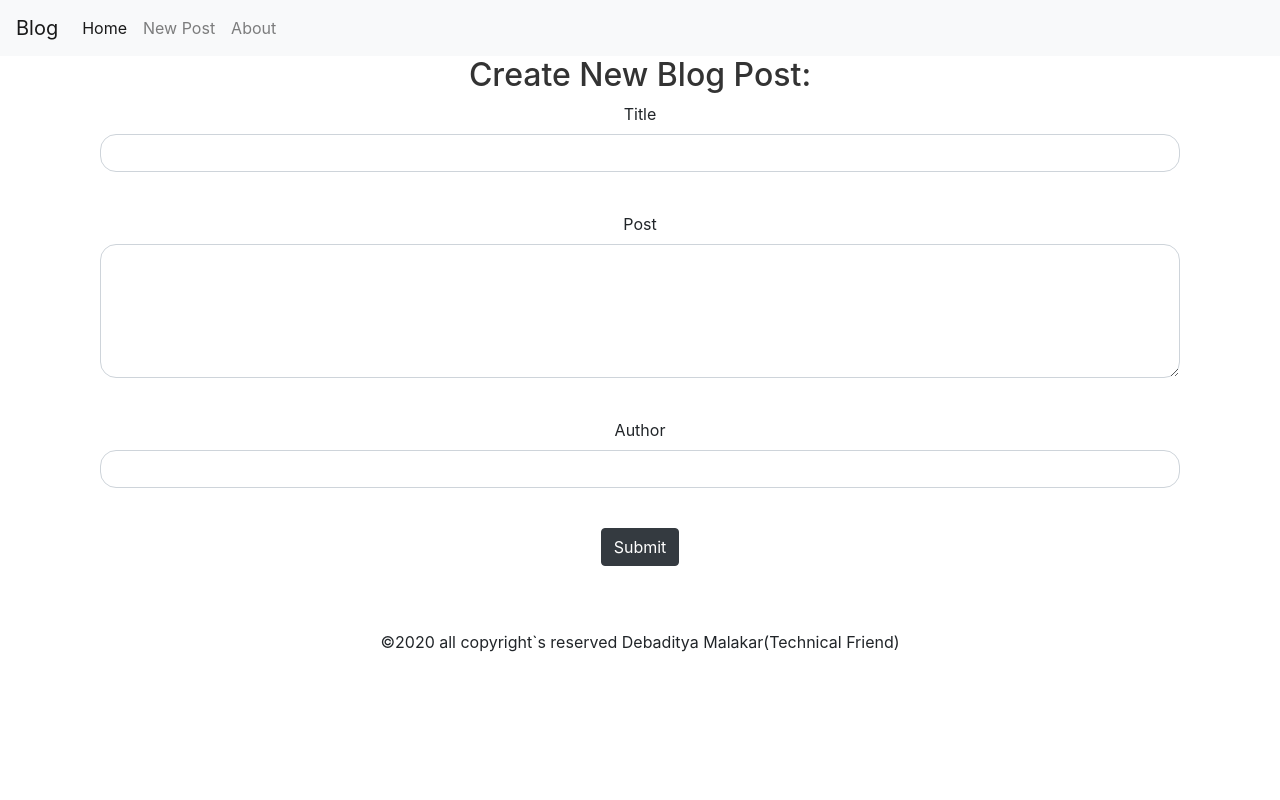
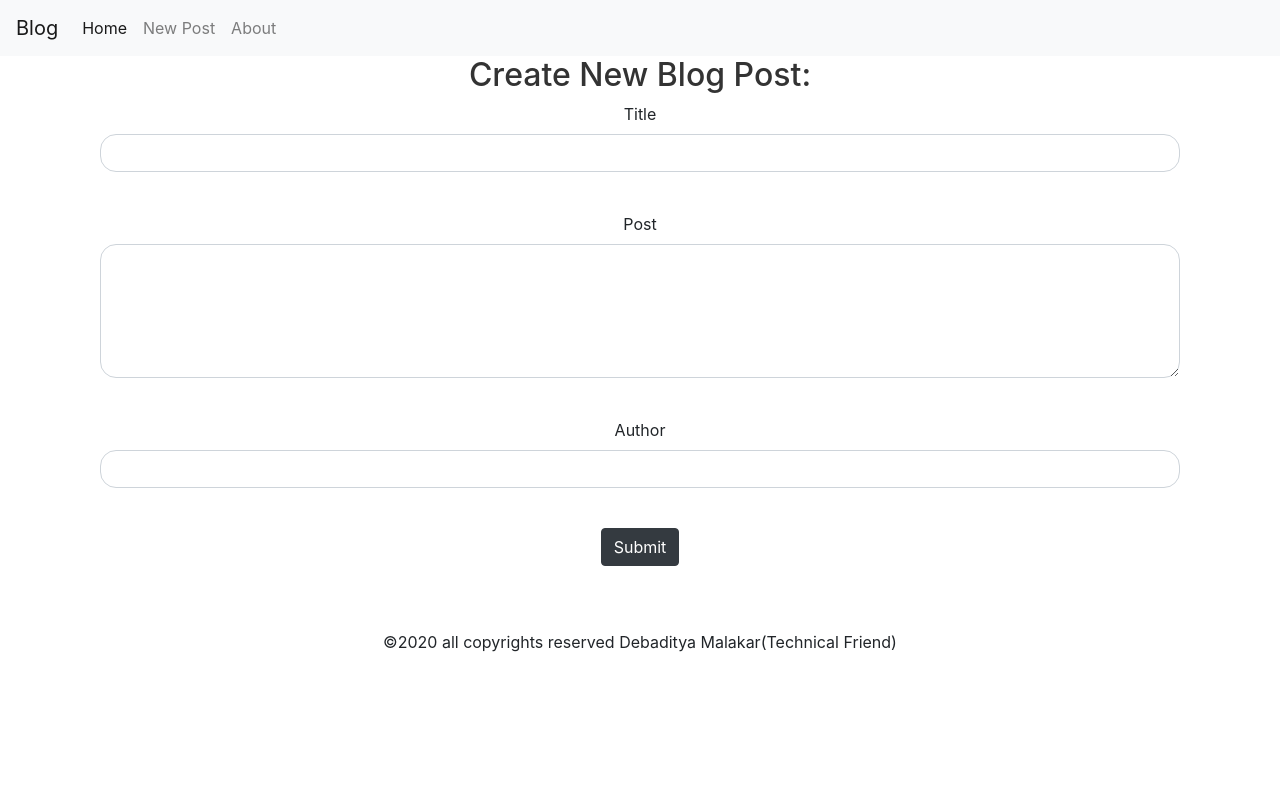
Before and after one commit to IronManCool001/blogApp, a Flask app: page /createPost in a window 1280 px wide. Run offline with Flask 2, Linux system fonts and the light colour scheme; some libraries are stand-ins or nearby versions.

Commit message:
Update posts.html

```diff
--- a/app/templates/posts.html
+++ b/app/templates/posts.html
@@ -64,7 +64,7 @@
             <input type='submit' value='Submit' class="btn btn-dark">
     </form>
         <br><br>
-        &copy;2020 all copyright`s reserved Debaditya Malakar(Technical Friend)
+        &copy;2020 all copyrights reserved Debaditya Malakar(Technical Friend)
     </div>
 </center>
 </body>
```
